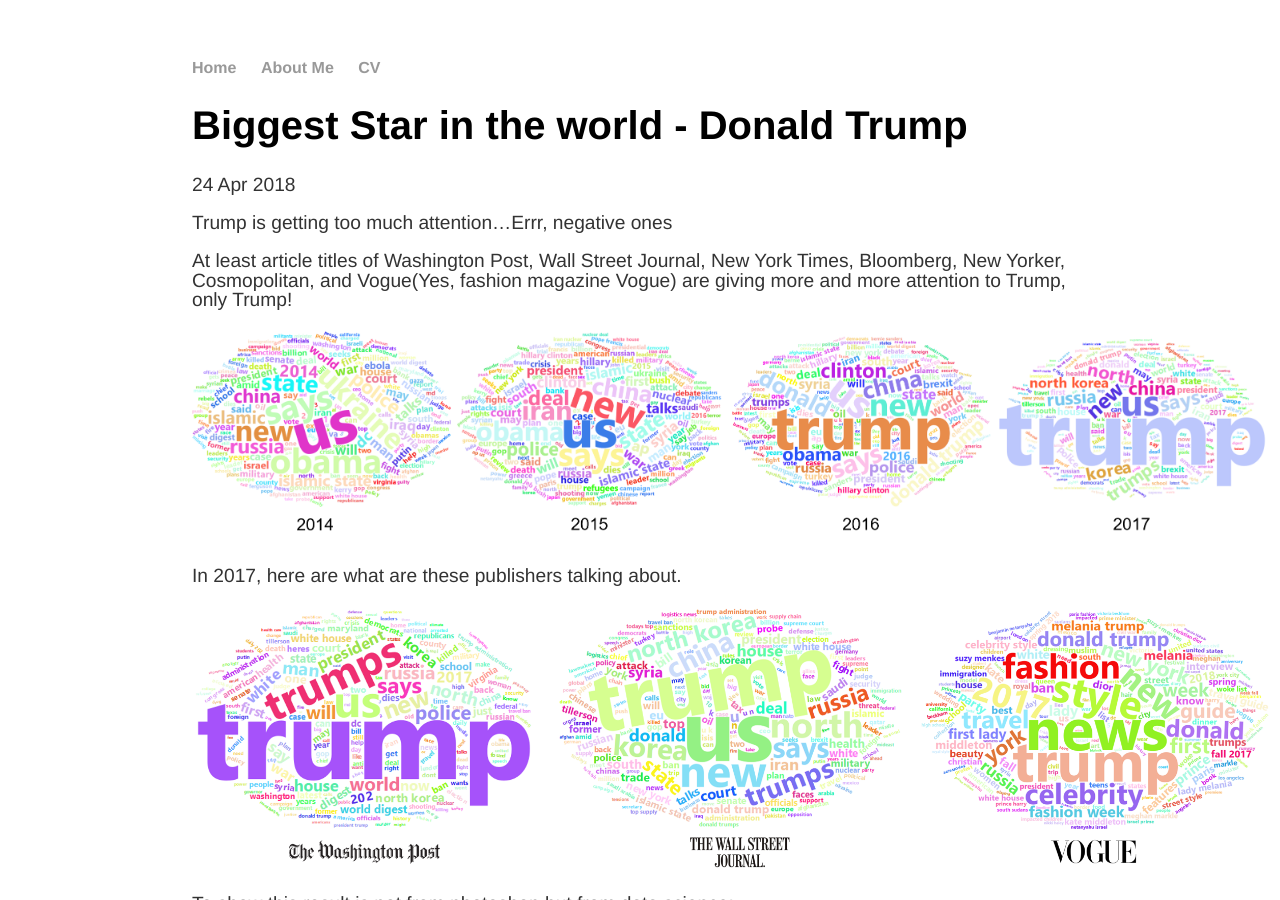
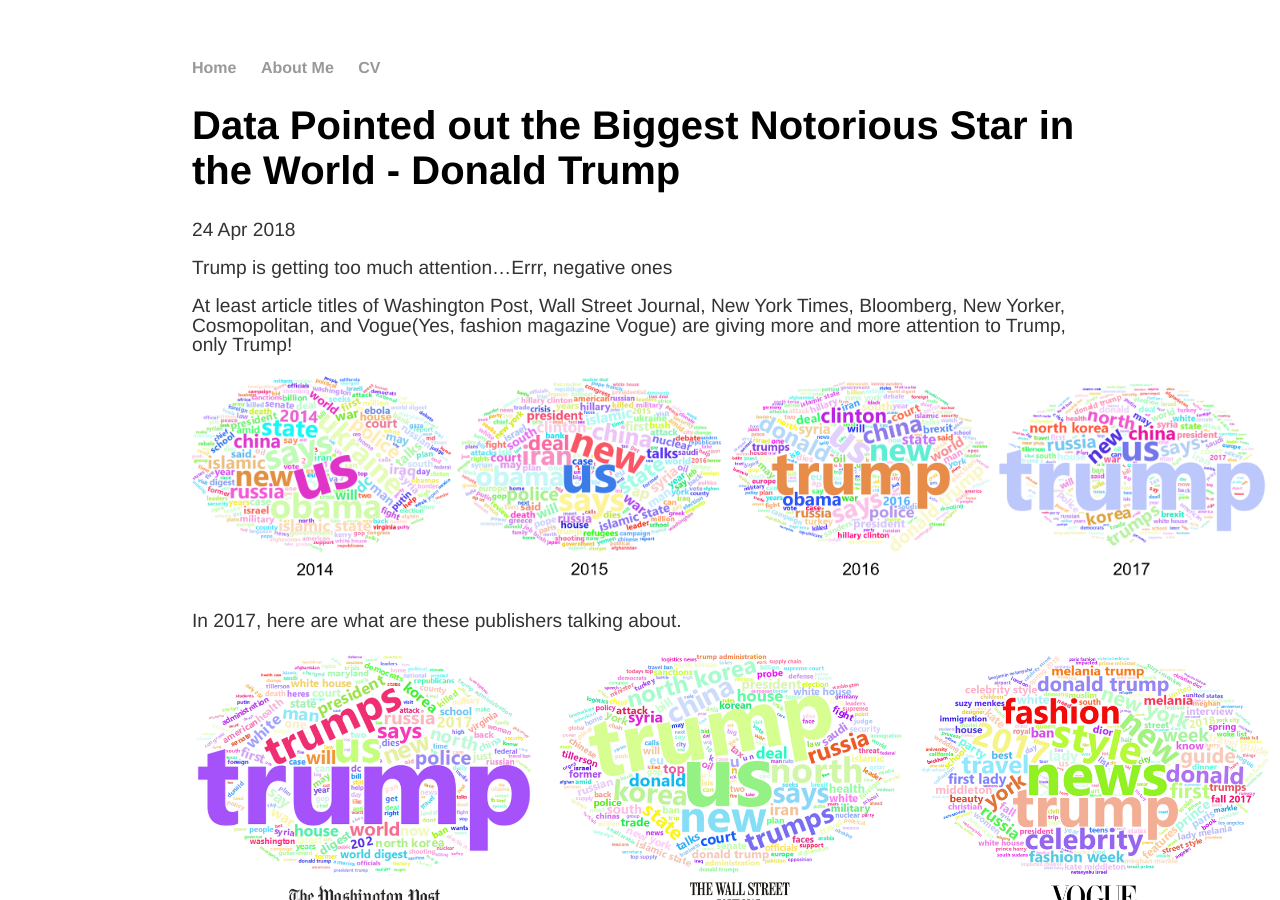
Before and after one commit to elodielu/elodielu.github.io, a Jekyll site: the page built from _posts/2018-04-19-text-analysis-media.md, in a window 1280 px wide and 900 px high. Built offline with Jekyll 4.4.1, drawn with Linux system fonts in a browser that asks for light colours.

Commit message:
Update 2018-04-19-text-analysis-media.md

```diff
--- a/_posts/2018-04-19-text-analysis-media.md
+++ b/_posts/2018-04-19-text-analysis-media.md
@@ -1,6 +1,6 @@
 ---
 layout: post
-title: "Biggest Star in the world - Donald Trump"
+title: "Data Pointed out the Biggest Notorious Star in the World - Donald Trump"
 date: 2018-04-24
 ---
 
```
